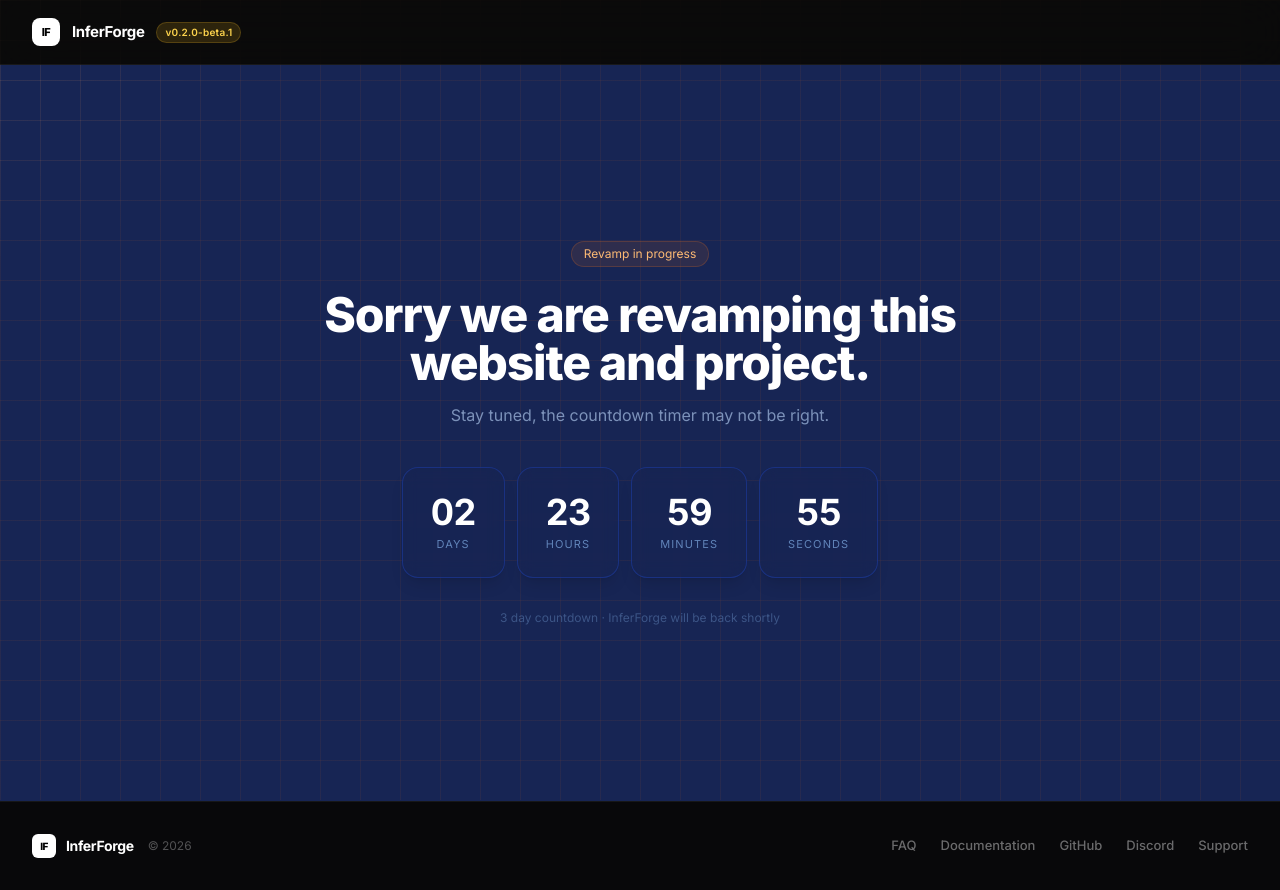
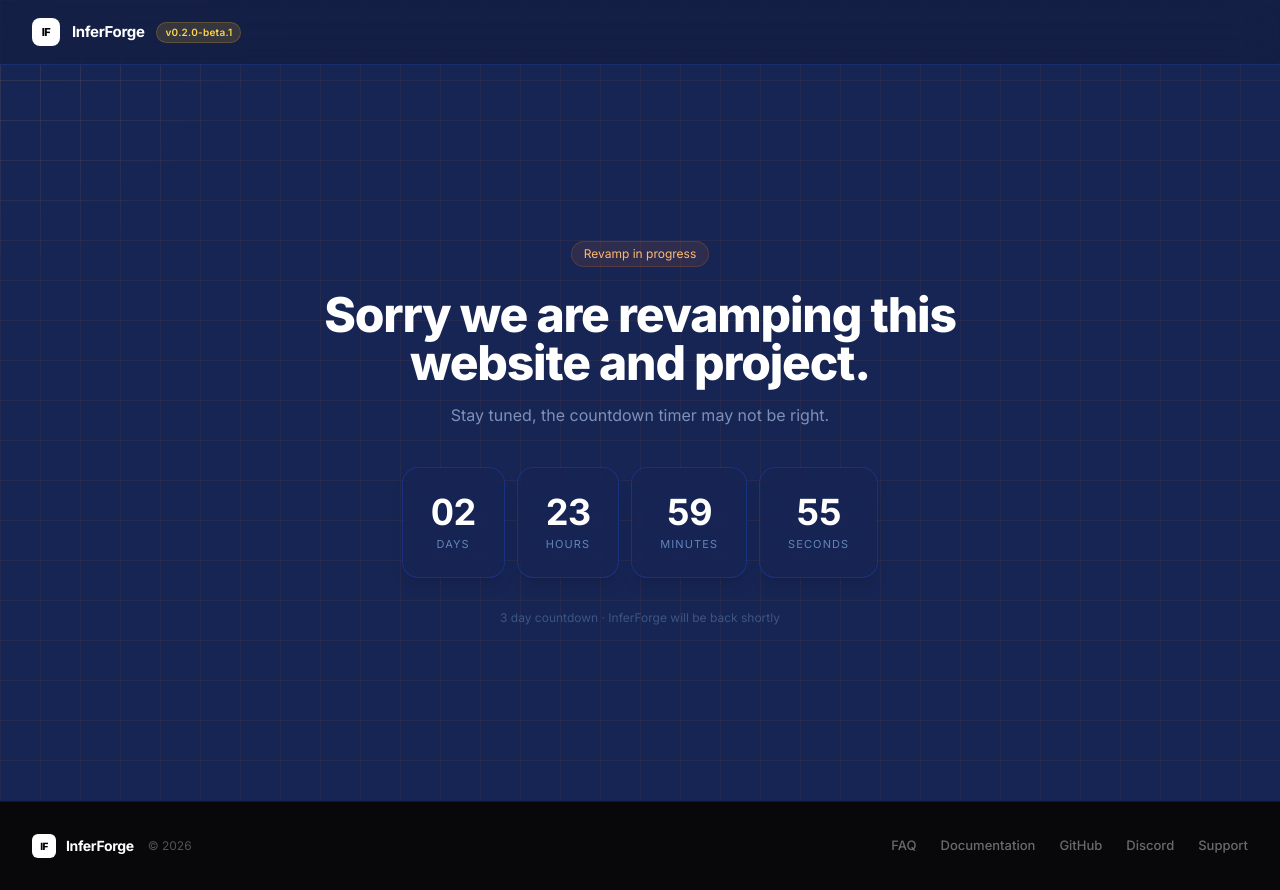
Before and after one commit to silentalex1/HyperNeural, a React (Vite) app: page / in a window 1280 px wide. Built offline with nearby package versions, Linux system fonts and the light colour scheme.

Commit message:
navbar matches blue-950 countdown ui

```diff
--- a/src/components/Navbar.tsx
+++ b/src/components/Navbar.tsx
@@ -2,7 +2,7 @@
 
 export default function Navbar() {
   return (
-    <nav className="sticky top-0 z-50 backdrop-blur-xl bg-[#0A0A0B]/70 border-b border-white/[0.06]">
+    <nav className="sticky top-0 z-50 backdrop-blur-xl bg-blue-950/80 border-b border-blue-900/60">
       <div className="max-w-site mx-auto px-6 lg:px-8 h-[64px] flex items-center">
         <Link to="/" className="flex items-center gap-3">
           <span className="w-7 h-7 rounded-lg bg-white flex items-center justify-center">
```
